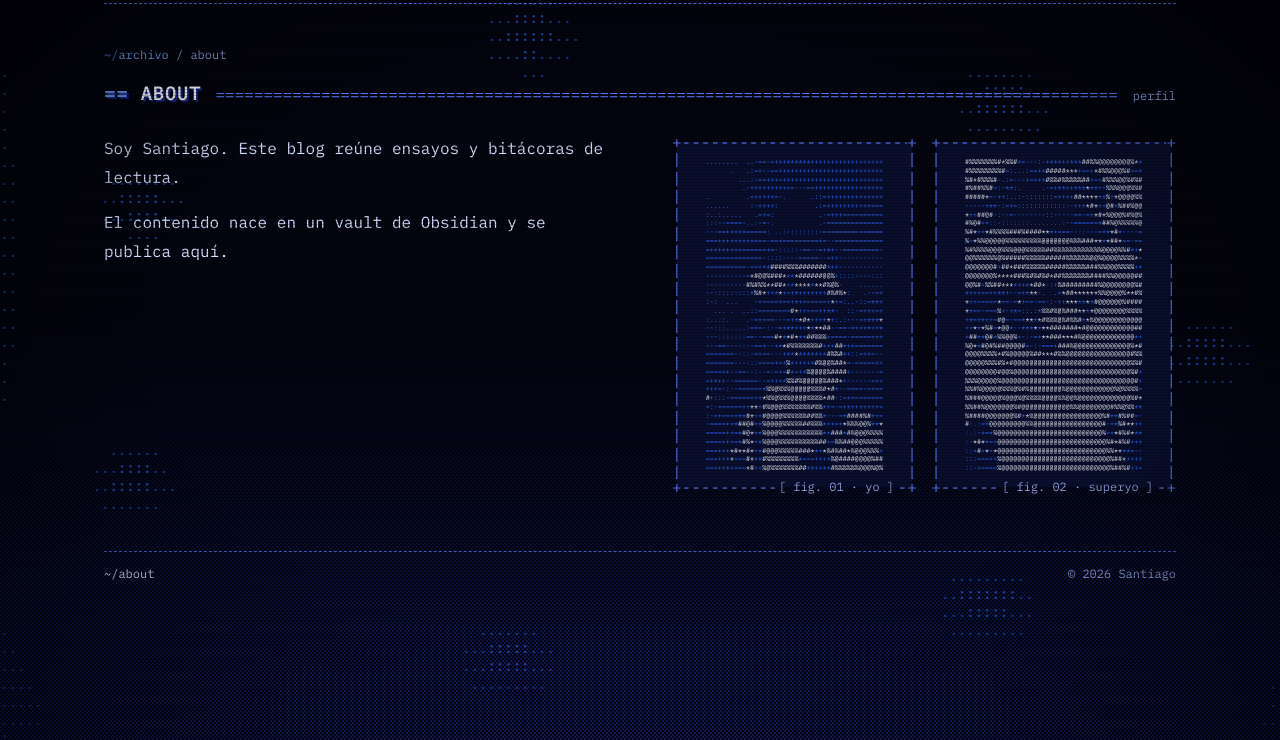
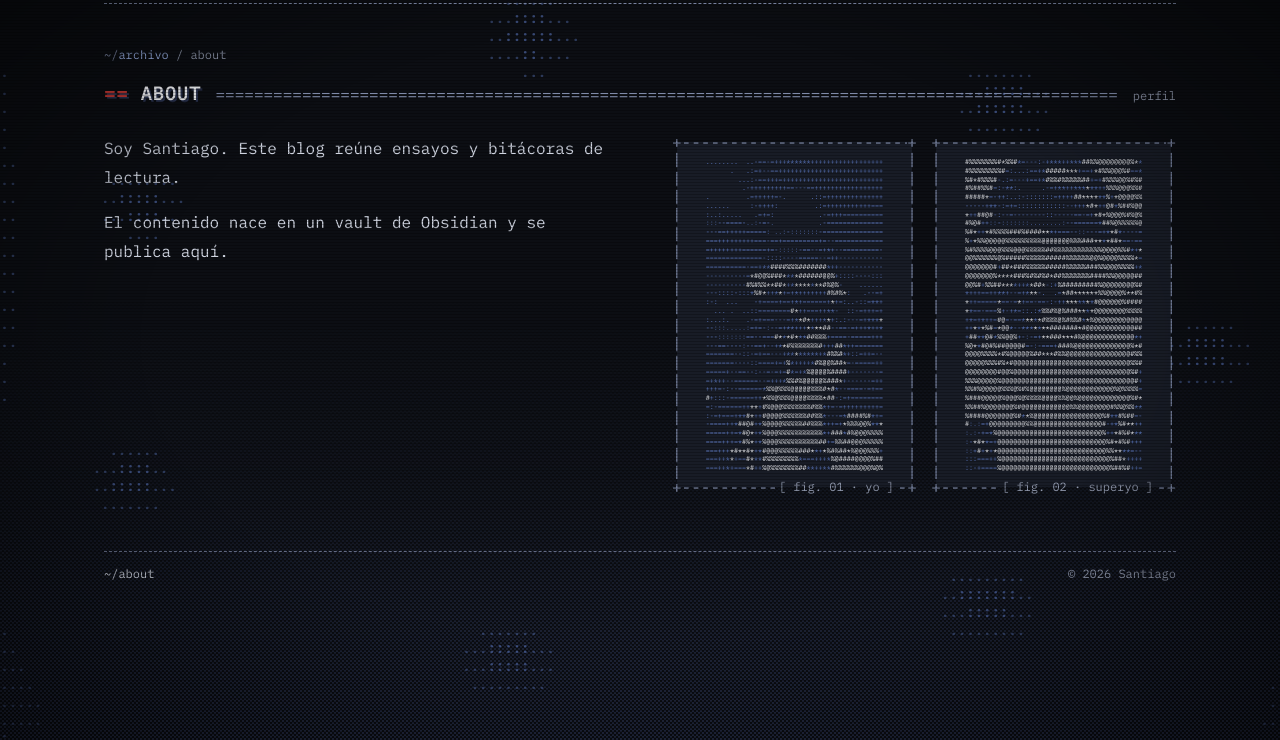
Before and after one commit to sochoav8a/blog, an Astro site: page /about in a window 1280 px wide. Shown: the part 60-800 px from the top of the page. Built offline with nearby package versions, Linux system fonts and the light colour scheme; Astro itself is replaced by a stand-in of ours.

Commit message:
Propuesta A: paleta bios fija en todo el sitio
- Tokens de global.css en gris pizarra, azul apagado y marcas rojas;
  fuera las paletas alternativas y el selector de desarrollo.
- Resaltado de código con el tema css-variables de Shiki, enlazado a los
  tokens del sitio.
- Imágenes OG rehechas con la misma paleta y en IBM Plex Mono (se retira
  Courier Prime); theme-color actualizado.
- Arreglo: el separador --- de la prosa no se pintaba.

Co-Authored-By: Claude Fable 5.2 <noreply@anthropic.com>

```diff
--- a/astro.config.ts
+++ b/astro.config.ts
@@ -5,6 +5,11 @@ import tailwindcss from '@tailwindcss/vite';
 export default defineConfig({
   site: 'https://santiagoascii.com',
   integrations: [sitemap()],
+  // El resaltado de código toma sus colores de los tokens del sitio
+  // (variables --astro-code-* en src/styles/global.css).
+  markdown: {
+    shikiConfig: { theme: 'css-variables' },
+  },
   vite: {
     plugins: [tailwindcss()],
   },
--- a/src/layouts/Base.astro
+++ b/src/layouts/Base.astro
@@ -24,25 +24,13 @@ const pageTitle = title ? `${title} — ${SITE.title}` : SITE.title;
 const canonical = new URL(Astro.url.pathname, Astro.site);
 const isHome = Astro.url.pathname === '/';
 const path = `~${Astro.url.pathname}`;
-// Solo dev: aplica la paleta guardada (o la de ?paleta=nombre) antes de pintar.
-const paletteBoot = `try {
-  const q = new URLSearchParams(location.search).get('paleta');
-  if (q !== null) localStorage.setItem('palette', q === 'cobalto' ? '' : q);
-  const p = localStorage.getItem('palette');
-  if (p) document.documentElement.dataset.palette = p;
-} catch {}`;
 ---
 
 <html lang="es">
   <head>
     <meta charset="utf-8" />
     <meta name="viewport" content="width=device-width, initial-scale=1" />
-    <meta name="theme-color" content="#03040d" />
-    {
-      import.meta.env.DEV && (
-        <script is:inline set:html={paletteBoot} />
-      )
-    }
+    <meta name="theme-color" content="#0c0e13" />
     <title>{pageTitle}</title>
     <meta name="description" content={description} />
     <link rel="canonical" href={canonical} />
@@ -92,46 +80,7 @@ const paletteBoot = `try {
       </footer>
     </div>
 
-    {
-      /* Selector de paleta: herramienta temporal para comparar, solo en dev. */
-      import.meta.env.DEV && (
-        <div class="palettes" role="group" aria-label="Paleta (solo desarrollo)">
-          <span>paleta:</span>
-          {['cobalto', 'duo', 'bios', 'noche', 'carmesi'].map((name) => (
-            <button type="button" data-palette-option={name} aria-pressed="false">
-              {name}
-            </button>
-          ))}
-        </div>
-      )
-    }
-
     <script>
-      // --- Selector de paleta (solo existe en dev) ---
-      const options = [...document.querySelectorAll<HTMLButtonElement>('[data-palette-option]')];
-      if (options.length > 0) {
-        const root = document.documentElement;
-        const mark = () => {
-          const current = root.dataset.palette ?? 'cobalto';
-          for (const option of options) {
-            option.setAttribute('aria-pressed', String(option.dataset.paletteOption === current));
-          }
-        };
-        for (const option of options) {
-          option.addEventListener('click', () => {
-            const name = option.dataset.paletteOption ?? 'cobalto';
-            if (name === 'cobalto') delete root.dataset.palette;
-            else root.dataset.palette = name;
-            try {
-              localStorage.setItem('palette', name === 'cobalto' ? '' : name);
-            } catch {}
-            mark();
-            document.dispatchEvent(new Event('palette'));
-          });
-        }
-        mark();
-      }
-
       // --- Reloj del menú ---
       const clock = document.getElementById('clock');
       if (clock) {
@@ -180,7 +129,7 @@ const paletteBoot = `try {
       const canvas = document.getElementById('fog') as HTMLCanvasElement | null;
       const ctx = canvas?.getContext('2d');
       if (canvas && ctx) {
-        // Los colores salen de los tokens CSS (cambian con la paleta).
+        // Los colores salen de los tokens CSS (ver global.css).
         const LEVELS = [
           { ch: '.', token: '--color-deep', alpha: 0.4 },
           { ch: ':', token: '--color-deep', alpha: 0.55 },
@@ -189,12 +138,10 @@ const paletteBoot = `try {
           { ch: '#', token: '--color-accent', alpha: 0.95 },
           { ch: '@', token: '--color-bright', alpha: 0.95 },
         ];
-        let colors: string[] = [];
-        const readColors = () => {
-          const style = getComputedStyle(document.documentElement);
-          colors = LEVELS.map(({ token }) => style.getPropertyValue(token).trim() || '#7aa7ff');
-        };
-        readColors();
+        const rootStyle = getComputedStyle(document.documentElement);
+        const colors = LEVELS.map(
+          ({ token }) => rootStyle.getPropertyValue(token).trim() || '#9db4e8',
+        );
         const ORBS = 7;
         const CELL_H = 18;
         let cellW = 9;
@@ -280,10 +227,6 @@ const paletteBoot = `try {
         };
         redraw();
         window.addEventListener('resize', redraw);
-        document.addEventListener('palette', () => {
-          readColors();
-          draw(now);
-        });
 
         const still = window.matchMedia('(prefers-reduced-motion: reduce)').matches;
         if (!still) {
--- a/src/pages/og/[slug].png.ts
+++ b/src/pages/og/[slug].png.ts
@@ -7,8 +7,9 @@ import { SITE } from '../../site';
 // 1200×630 por post, más /og/default.png para el resto de páginas.
 // Los paths son relativos a la raíz del proyecto (cwd durante astro build):
 // import.meta.url apunta al bundle en dist/ y no sirve para localizar assets.
-const fontRegular = readFile('./src/assets/og/CourierPrime-Regular.ttf');
-const fontBold = readFile('./src/assets/og/CourierPrime-Bold.ttf');
+const FONT_DIR = './node_modules/@fontsource/ibm-plex-mono/files';
+const fontRegular = readFile(`${FONT_DIR}/ibm-plex-mono-latin-400-normal.woff`);
+const fontBold = readFile(`${FONT_DIR}/ibm-plex-mono-latin-700-normal.woff`);
 
 export async function getStaticPaths() {
   const posts = await getPublishedPosts();
@@ -31,6 +32,17 @@ interface Props {
   subtitle: string;
 }
 
+// Misma paleta que el sitio (tokens de src/styles/global.css).
+const C = {
+  paper: '#0c0e13',
+  panel: '#181c26',
+  bright: '#f5f6fa',
+  muted: '#8f97ab',
+  line: '#7f8aa8',
+  pop: '#e8413c',
+  shadow: '#2a3350',
+};
+
 export async function GET({ props }: { props: Props }) {
   const svg = await satori(
     node(
@@ -39,30 +51,51 @@ export async function GET({ props }: { props: Props }) {
         width: '100%',
         height: '100%',
         display: 'flex',
+        padding: 36,
+        backgroundColor: C.paper,
+        fontFamily: 'IBM Plex Mono',
+      },
+      node(
+        'div',
+        {
+          flex: 1,
+          display: 'flex',
           flexDirection: 'column',
           justifyContent: 'space-between',
-        padding: '72px 80px',
-        backgroundColor: '#03040d',
-        backgroundImage: 'radial-gradient(circle at 50% 135%, #2f6bff 0%, #03040d 62%)',
-        color: '#f1f5ff',
-        fontFamily: 'Courier Prime',
-        borderLeft: '20px solid #7aa7ff',
+          padding: '48px 56px',
+          backgroundColor: C.panel,
+          border: `3px dashed ${C.line}`,
+          color: C.bright,
         },
         [
+          node('div', { display: 'flex', fontSize: 26, color: C.muted }, [
+            node('span', { color: C.pop, marginRight: 16 }, '=='),
+            node('span', {}, 'memory card 1'),
+          ]),
           node(
             'div',
-          { fontSize: 58, fontWeight: 700, lineHeight: 1.2, lineClamp: 4 },
+            {
+              fontSize: 60,
+              fontWeight: 700,
+              lineHeight: 1.2,
+              lineClamp: 4,
+              textShadow: `4px 4px 0 ${C.shadow}`,
+            },
             props.title,
           ),
-        node('div', { fontSize: 28, color: '#8ea4e6' }, props.subtitle),
+          node('div', { display: 'flex', fontSize: 28, color: C.muted }, [
+            node('span', { color: C.pop, marginRight: 16 }, '>'),
+            node('span', {}, props.subtitle),
+          ]),
         ],
+      ),
     ),
     {
       width: 1200,
       height: 630,
       fonts: [
-        { name: 'Courier Prime', data: await fontRegular, weight: 400, style: 'normal' },
-        { name: 'Courier Prime', data: await fontBold, weight: 700, style: 'normal' },
+        { name: 'IBM Plex Mono', data: await fontRegular, weight: 400, style: 'normal' },
+        { name: 'IBM Plex Mono', data: await fontBold, weight: 700, style: 'normal' },
       ],
     },
   );
--- a/src/styles/global.css
+++ b/src/styles/global.css
@@ -2,8 +2,8 @@
 
 /*
  * Tokens del sitio. Concepto: el menú de sistema de una consola de los 90
- * visto en un televisor de tubo, pero dibujado con caracteres. Azul sobre
- * negro, tramado en vez de degradados suaves, sombras duras, líneas de
+ * visto en un televisor de tubo, pero dibujado con caracteres. Gris pizarra
+ * con azul apagado y rojo, tramado en vez de degradados, sombras duras, líneas de
  * barrido; los marcos son texto (+--[ ]--+) y el 3D se renderiza en ASCII.
  * Todo en monoespaciada (IBM Plex Mono vía @fontsource; ver Base.astro).
  */
@@ -12,22 +12,22 @@
   --font-*: initial;
   --text-*: initial;
 
-  /* Colores (paleta por defecto: cobalto; las demás, más abajo) */
-  --color-paper: #03040d; /* fondo de pantalla */
-  --color-panel: #090e2c; /* relleno de los marcos: bloques, ficha, índice */
-  --color-inset: #010207; /* huecos hundidos: buscador, código */
-  --color-wash: #131c52; /* código en línea, tramas */
-  --color-ink: #d5deff;
-  --color-bright: #f4f7ff;
-  --color-muted: #8f9dda;
-  --color-line: #5870ea; /* trazo de los marcos */
-  --color-faint: #232e72; /* bloques libres */
-  --color-accent: #7aa7ff; /* enlaces, tags */
-  --color-pop: #7aa7ff; /* marcas: >, ##, ==, cursor, "ascii" */
-  --color-deep: #2f6bff; /* caras en sombra del 3D, niebla */
-  --color-shadow: #16268a; /* sombras duras, trama del fondo */
-  --color-warm: #ff5c6c; /* avisos */
-  --color-mark: #2444c4; /* selección */
+  /* Colores: gris pizarra de menú de sistema, azul apagado, marcas rojas */
+  --color-paper: #0c0e13; /* fondo de pantalla */
+  --color-panel: #181c26; /* relleno de los marcos: bloques, ficha, índice */
+  --color-inset: #06070a; /* huecos hundidos: buscador, código */
+  --color-wash: #2a3142; /* código en línea */
+  --color-ink: #cfd4e0;
+  --color-bright: #f5f6fa;
+  --color-muted: #8f97ab;
+  --color-line: #7f8aa8; /* trazo de los marcos */
+  --color-faint: #2d3342; /* bloques libres */
+  --color-accent: #9db4e8; /* enlaces, tags */
+  --color-pop: #e8413c; /* marcas: >, ##, ==, cursor, "ascii" */
+  --color-deep: #5d7ac4; /* caras en sombra del 3D, niebla */
+  --color-shadow: #2a3350; /* sombras duras, trama del fondo */
+  --color-warm: #f0a030; /* avisos */
+  --color-mark: #3a4a80; /* selección */
 
   /* Tipografía */
   --font-mono: "IBM Plex Mono", ui-monospace, "Courier New", monospace;
@@ -745,7 +745,7 @@ main {
 .corrupt-icon {
   font-size: var(--text-sm);
   line-height: 1.2;
-  color: var(--color-muted);
+  color: var(--color-pop);
 }
 
 /* --- Post: cabecera, rejilla y panel lateral --- */
@@ -1121,6 +1121,21 @@ main {
   box-shadow: 6px 6px 0 var(--color-shadow);
 }
 
+/* Resaltado de sintaxis (Shiki, tema css-variables): la misma paleta. */
+:root {
+  --astro-code-foreground: var(--color-ink);
+  --astro-code-background: var(--color-inset);
+  --astro-code-token-comment: var(--color-muted);
+  --astro-code-token-keyword: var(--color-pop);
+  --astro-code-token-function: var(--color-bright);
+  --astro-code-token-string: var(--color-accent);
+  --astro-code-token-string-expression: var(--color-accent);
+  --astro-code-token-constant: var(--color-warm);
+  --astro-code-token-parameter: var(--color-ink);
+  --astro-code-token-punctuation: var(--color-line);
+  --astro-code-token-link: var(--color-accent);
+}
+
 .prose pre code {
   background: none;
   color: inherit;
@@ -1141,6 +1156,7 @@ main {
 /* Separador de escena: una regla de guiones. */
 .prose hr {
   border: none;
+  height: 1em;
   margin: 2.5em 0;
   overflow: hidden;
   white-space: nowrap;
@@ -1200,111 +1216,3 @@ main {
     animation: none !important;
   }
 }
-
-/*
- * Paletas alternativas. Se activan con <html data-palette="…">; el selector
- * de la esquina (solo en `pnpm dev`, ver Base.astro) las cambia en vivo.
- * Cuando elijas una, mueve sus valores al bloque @theme de arriba y borra
- * el resto junto con el selector.
- */
-
-/* duo: la misma base azul, con las marcas en rojo. */
-:root[data-palette='duo'] {
-  --color-pop: #ff4d5e;
-  --color-warm: #ffb347;
-}
-
-/* carmesi: negro y rojo de alarma. */
-:root[data-palette='carmesi'] {
-  --color-paper: #0a0304;
-  --color-panel: #1c080b;
-  --color-inset: #050102;
-  --color-wash: #3a1016;
-  --color-ink: #f0dcd8;
-  --color-bright: #fff5f0;
-  --color-muted: #b98e8b;
-  --color-line: #c2414c;
-  --color-faint: #4f181e;
-  --color-accent: #ff8a80;
-  --color-pop: #ff3344;
-  --color-deep: #d9202f;
-  --color-shadow: #5c0d16;
-  --color-warm: #ffb347;
-  --color-mark: #a3121f;
-}
-
-/* bios: gris pizarra de menú de sistema, azul apagado y marcas rojas. */
-:root[data-palette='bios'] {
-  --color-paper: #0c0e13;
-  --color-panel: #181c26;
-  --color-inset: #06070a;
-  --color-wash: #2a3142;
-  --color-ink: #cfd4e0;
-  --color-bright: #f5f6fa;
-  --color-muted: #8f97ab;
-  --color-line: #7f8aa8;
-  --color-faint: #2d3342;
-  --color-accent: #9db4e8;
-  --color-pop: #e8413c;
-  --color-deep: #5d7ac4;
-  --color-shadow: #2a3350;
-  --color-warm: #f0a030;
-  --color-mark: #3a4a80;
-}
-
-/* noche: añil profundo con cian eléctrico y marcas magenta-rojo. */
-:root[data-palette='noche'] {
-  --color-paper: #06031a;
-  --color-panel: #100a35;
-  --color-inset: #02010b;
-  --color-wash: #1f1560;
-  --color-ink: #d9d6ff;
-  --color-bright: #f6f4ff;
-  --color-muted: #9a93d6;
-  --color-line: #6a5cf0;
-  --color-faint: #2a2170;
-  --color-accent: #5fd4ff;
-  --color-pop: #ff4f8b;
-  --color-deep: #4a3df0;
-  --color-shadow: #24178f;
-  --color-warm: #ffb347;
-  --color-mark: #3a2bc4;
-}
-
-/* --- Selector de paleta (solo desarrollo) --- */
-
-.palettes {
-  position: fixed;
-  right: 0.75rem;
-  bottom: 0.75rem;
-  z-index: 60;
-  display: flex;
-  flex-wrap: wrap;
-  gap: 0 1ch;
-  max-width: calc(100vw - 1.5rem);
-  padding: 0.3rem 1ch;
-  font-size: var(--text-xs);
-  color: var(--color-muted);
-  background-color: var(--color-inset);
-  border: 1px dashed var(--color-pop);
-}
-
-.palettes button {
-  font: inherit;
-  color: var(--color-ink);
-  cursor: pointer;
-}
-
-.palettes button::before {
-  content: '( ) ';
-  color: var(--color-line);
-}
-
-.palettes button[aria-pressed='true'] {
-  color: var(--color-bright);
-}
-
-.palettes button[aria-pressed='true']::before {
-  content: '(*) ';
-  color: var(--color-pop);
-}
```
Also changed, not shown: src/assets/og/CourierPrime-Bold.ttf (deleted), src/assets/og/CourierPrime-Regular.ttf (deleted). Lines whose indentation alone changed are shown as unchanged.
